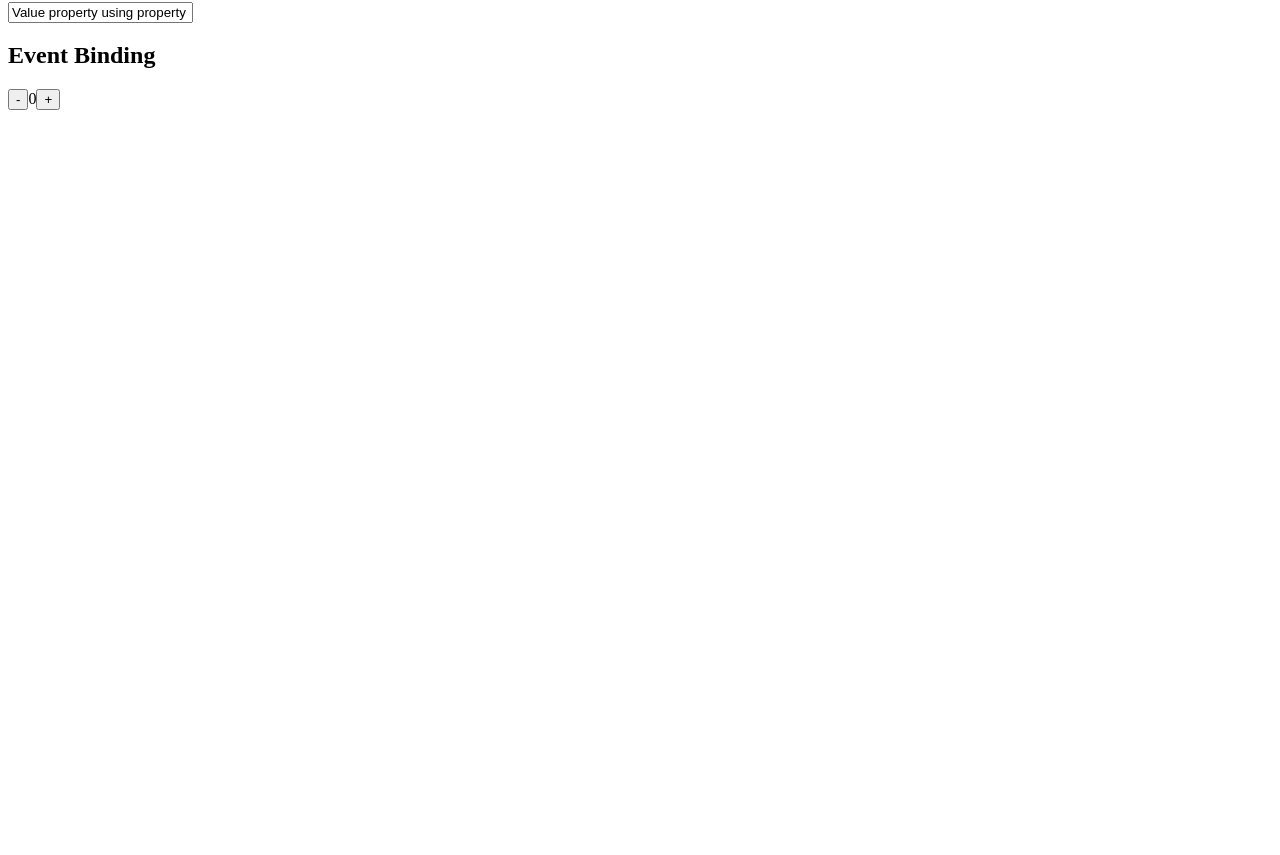
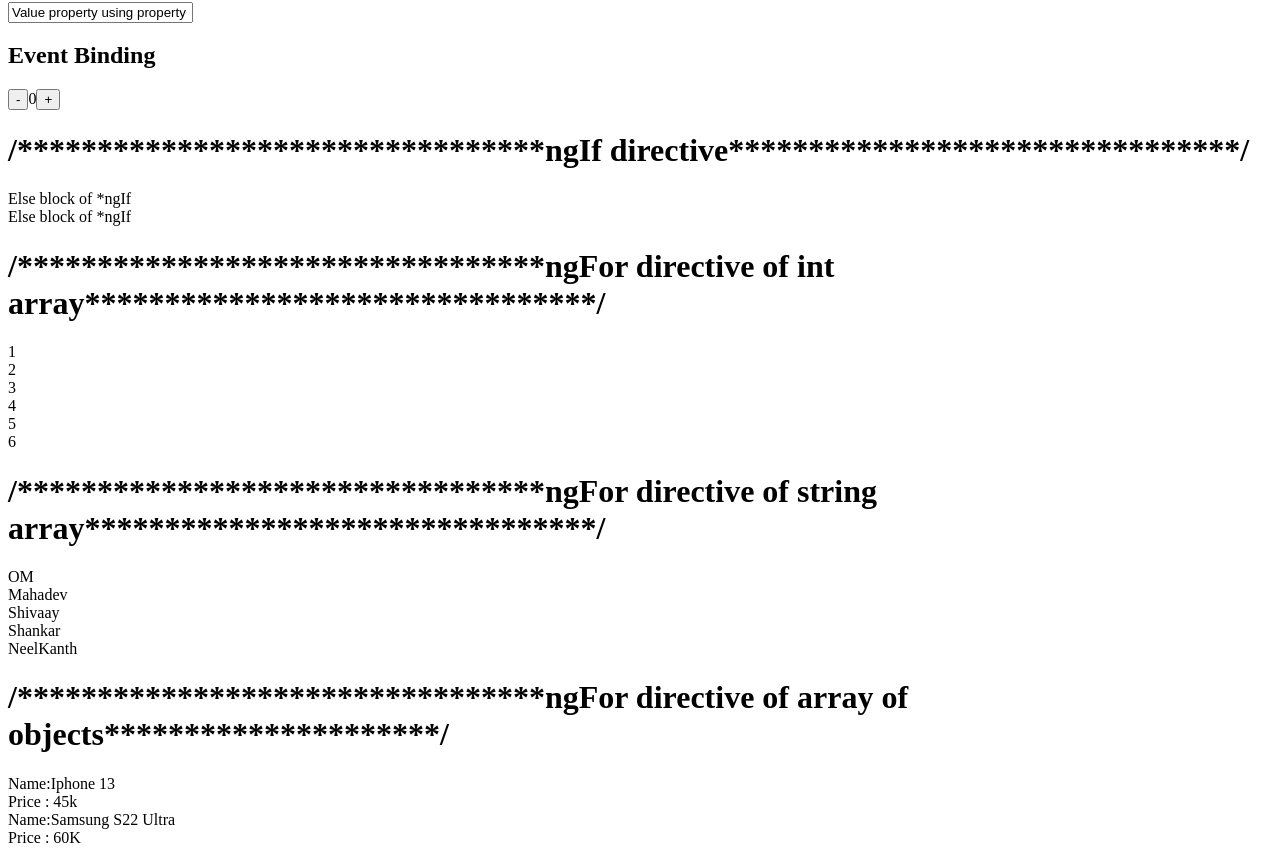
Before and after one commit to prajapatinaveen9719/ng-ekart, an Angular app: page / in a window 1280 px wide. Shown: the part 356-1211 px from the top of the page. Before the commit the page ends 800 px from the top, so only its background shows below. Built offline with nearby package versions, Linux system fonts and the light colour scheme.

Commit message:
ng directives ngIf & ngFor

```diff
--- a/src/app/app.component.html
+++ b/src/app/app.component.html
@@ -9,3 +9,5 @@
 <property-binding></property-binding>
 
 <event-binding></event-binding>
+
+<directives></directives>
--- a/src/app/app.module.ts
+++ b/src/app/app.module.ts
@@ -8,6 +8,7 @@ import { FooterComponent } from './footer/footer.component';
 import { OneWayStringInterpolationComponent } from './one-way-string-interpolation/one-way-string-interpolation.component';
 import { PropertyBindingComponent } from './property-binding/property-binding.component';
 import { EventBindingComponent } from './event-binding/event-binding.component';
+import { ngdirectives } from './ngdirectives/ngdirectives.component';
 
 @NgModule({
   declarations: [
@@ -16,7 +17,8 @@ import { EventBindingComponent } from './event-binding/event-binding.component';
     FooterComponent,
     OneWayStringInterpolationComponent,
     PropertyBindingComponent,
-    EventBindingComponent
+    EventBindingComponent,
+    ngdirectives
   ],
   imports: [
     BrowserModule,
--- /dev/null
+++ b/src/app/ngdirectives/ngdirectives.component.html
@@ -0,0 +1,26 @@
+<h1>/*********************************ngIf directive********************************/</h1>
+
+<label *ngIf="isHeadingVisible;else elseBlock">This heading is visible using *ngIf</label>
+
+<ng-template #elseBlock>Else block of *ngIf</ng-template>
+<br>
+<label #elseBlock>Else block of *ngIf</label>
+
+
+<h1>/*********************************ngFor directive of int array********************************/</h1>
+
+<div *ngFor="let item of [1,2,3,4,5,6]">
+    <span>{{item}}</span>
+</div>
+
+<h1>/*********************************ngFor directive of string array********************************/</h1>
+<div *ngFor="let item of ['OM','Mahadev','Shivaay','Shankar','NeelKanth']">
+    <span>{{item}}</span>
+</div>
+
+<h1>/*********************************ngFor directive of array of objects*********************/</h1>
+<div *ngFor="let item of Products">
+    Name:<span>{{item.Name}}</span>
+    <br>
+    Price : <span>{{item.Price}}</span>
+</div>
--- /dev/null
+++ b/src/app/ngdirectives/ngdirectives.component.ts
@@ -0,0 +1,26 @@
+import { Component } from "@angular/core";
+
+
+@Component({
+    selector: 'directives',
+    templateUrl: './ngdirectives.component.html',
+})
+
+export class ngdirectives {
+
+    /************************ngIF*****************************/
+    isHeadingVisible: boolean = false;
+
+    /************************ngFor*****************************/
+    Products: any = [
+        {
+            Name: 'Iphone 13',
+            Price: '45k'
+        },
+        {
+            Name: 'Samsung S22 Ultra',
+            Price: '60K'
+        }
+    ]
+
+}
```
Also changed, not shown: 1 other file (tests, documents, lock files or other folders).
